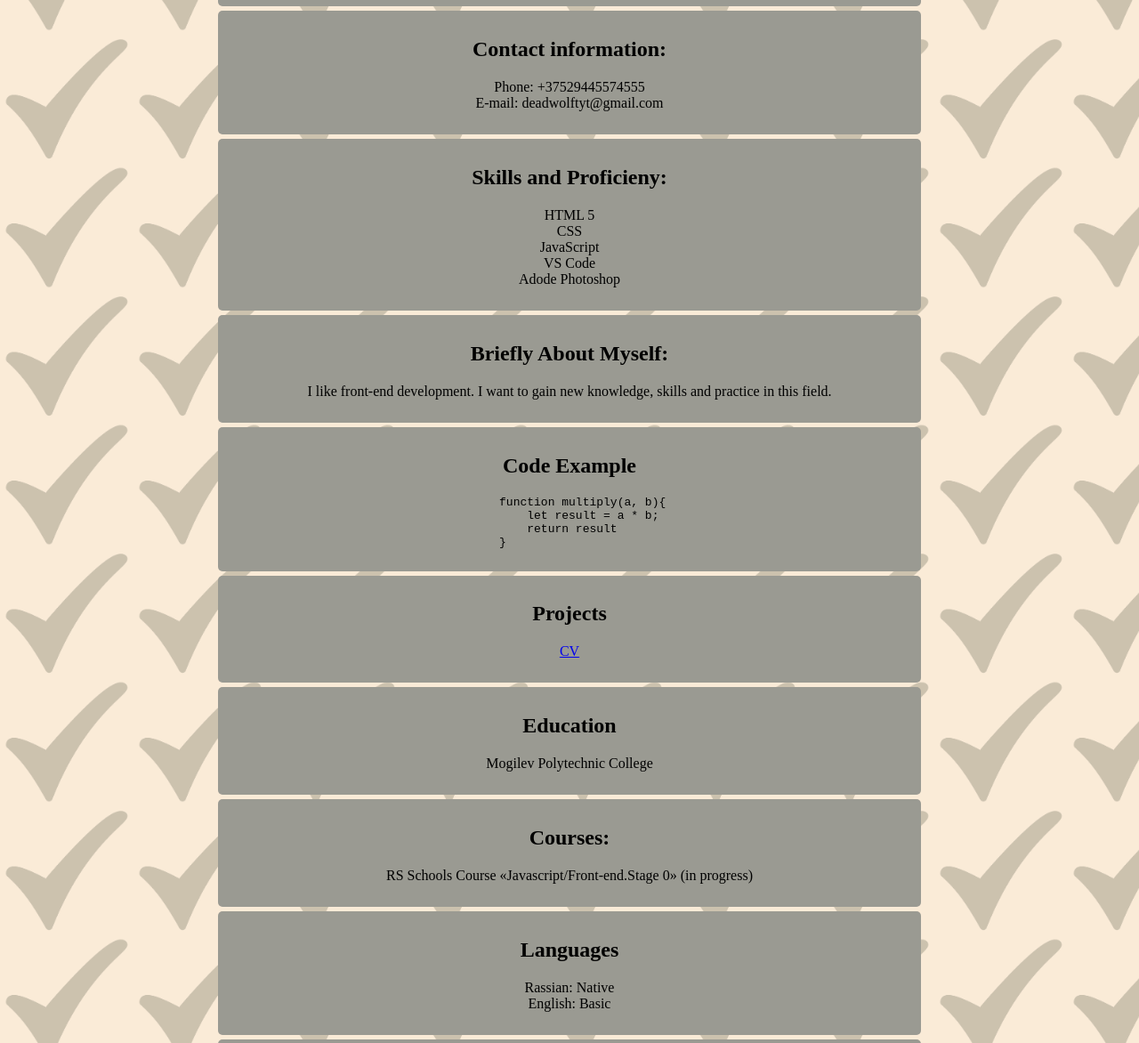
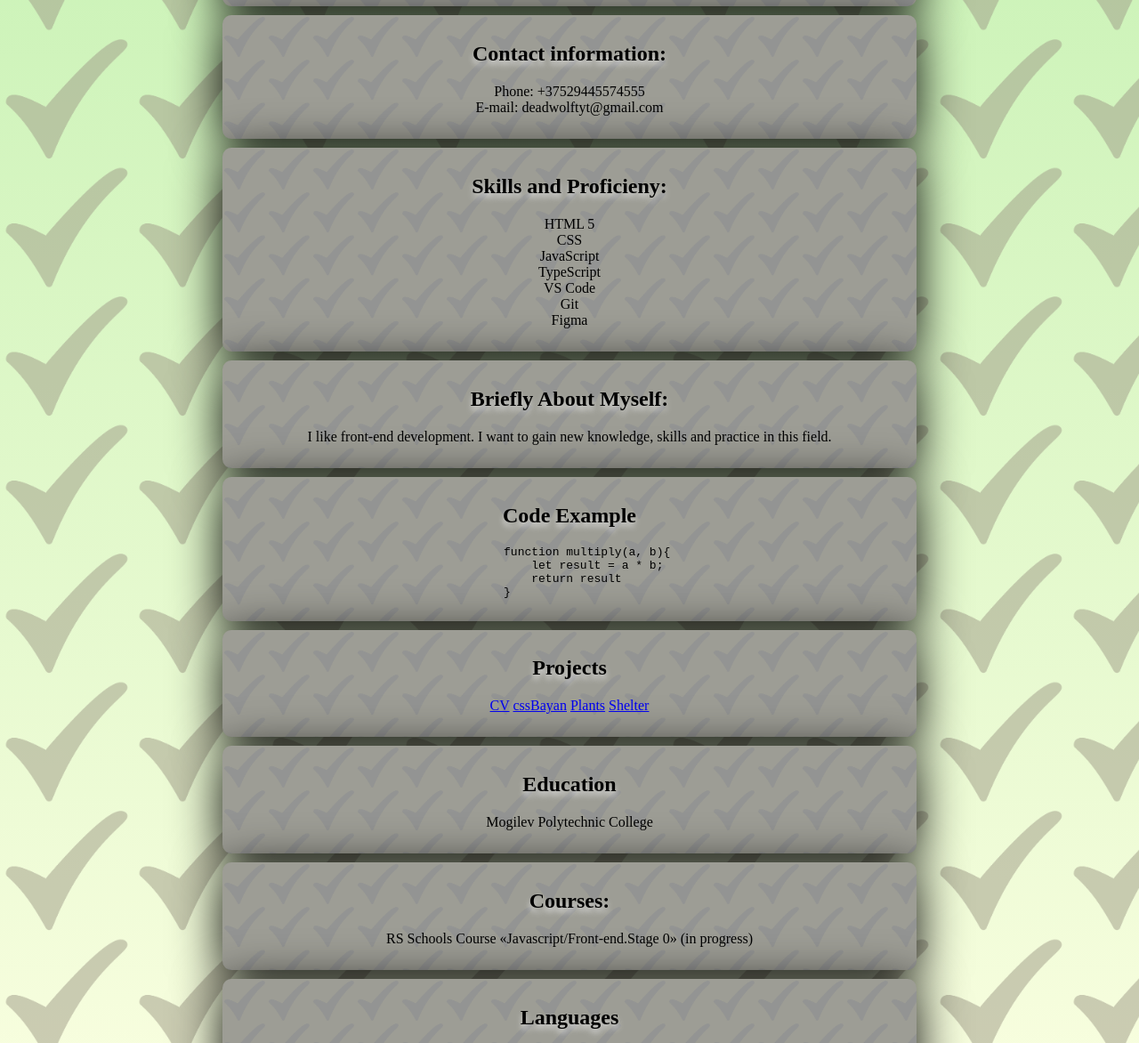
Before and after one commit to DeadWolf1tyt/CV-new, a plain HTML site: page index.html in a window 1280 px wide. Shown: the part 396-1568 px from the top of the page at 89% size. Drawn offline with Linux system fonts and the light colour scheme.

Commit message:
feat: add progect

```diff
--- a/index.html
+++ b/index.html
@@ -17,9 +17,9 @@
         <nav class="nav">
             <h2 class="nav__title">Navigation:</h2>
             <ul class="nav__list">
-                <li class="nav__item"><a href="#course" class="nav__bottom">Courses</a></li>
-                <li class="nav__item"><a href="#language" class="nav__bottom">Languages</a></li>
-                <li class="nav__item"><a href="#github" class="nav__bottom">Github</a></li>
+                <li class="nav__item"><a href="#course" class="nav__bottom"><span>Courses</span></a></li>
+                <li class="nav__item"><a href="#language" class="nav__bottom"><span>Languages</span></a></li>
+                <li class="nav__item"><a href="#github" class="nav__bottom"><span>Github</span></a></li>
             </ul>
         </nav>
     </header>
@@ -37,8 +37,10 @@
                 <li class="skill__item">HTML 5</li>
                 <li class="skill__item">CSS</li>
                 <li class="skill__item">JavaScript</li>
+                <li class="skill__item">TypeScript</li>
                 <li class="skill__item">VS Code</li>
-                <li class="skill__item">Adode Photoshop</li>
+                <li class="skill__item">Git</li>
+                <li class="skill__item">Figma</li>
             </ul>
         </div>
         <div class="biography">
@@ -58,7 +60,12 @@
         </div>
         <div class="project">
             <h2 class="project__title">Projects</h2>
-            <p class="project__text"><a href="https://deadwolf1tyt.github.io/CV/" class="project__link">CV</a></p>
+            <p class="project__text">
+                <a href="https://deadwolf1tyt.github.io/CV/" class="project__link">CV</a>
+                <a href="https://deadwolf1tyt.github.io/cssBayan/cssBayan/index.html" class="project__link">cssBayan</a>
+                <a href="https://deadwolf1tyt.github.io/Plants/" class="project__link">Plants</a>
+                <a href="https://deadwolf1tyt.github.io/Shelter/" class="project__link">Shelter</a>
+            </p>
         </div>
         <div class="education">
             <h2 class="education__title">Education</h2>
--- a/style.css
+++ b/style.css
@@ -1,7 +1,6 @@
 html {
 	scroll-behavior: smooth;
-	background-color: antiquewhite;
-	background-image: url("check mark2.png");
+	background: url(check_mark2.png), linear-gradient(0deg, rgba(253,255,227,1) 0%, rgb(192, 240, 174) 100%);
 	background-attachment: fixed;
 	background-size: 150px;
 }
@@ -11,10 +10,6 @@ body {
 	text-align: center;
 }
 header {
-	background-color: #9a9a92;
-	margin: 5px;
-	padding: 10px;
-	border-radius: 5px;
 	display: flex;
 	flex-direction: row;
 	justify-content: space-around;
@@ -44,65 +39,45 @@ ul {
 	border: 3px solid black;
 	border-radius: 15px;
 	font-size: 2em;
+	box-shadow: 0 0 10px 5px rgb(186, 186, 186);
 }
-.contacts {
-	background-color: #9a9a92;
-	margin: 5px;
-	padding: 10px;
-	border-radius: 5px;
+.nav__bottom span {
+	color: black;
+	text-shadow: 3px 5px 6px rgb(84, 84, 84);
 }
-.skill {
-	background-color: #9a9a92;
-	margin: 5px;
-	padding: 10px;
-	border-radius: 5px;
+h1 {
+	text-shadow: 0 9px 9px rgb(229, 229, 229);
 }
-.biography {
-	background-color: #9a9a92;
-	margin: 5px;
-	padding: 10px;
-	border-radius: 5px;
-}
-.code {
-	background-color: #9a9a92;
-	margin: 5px;
-	padding: 10px;
-	border-radius: 5px;
+h2 {
+	text-shadow: 0 5px 6px rgb(221, 221, 221);
 }
 pre {
 	width: 300px;
 	margin: 0px 0px 0px 150px;
 	text-align: left;
 }
-.project {
-	background-color: #9a9a92;
-	margin: 5px;
+
+.header,
+.contacts,
+.skill,
+.biography,
+.code,
+.project,
+.education,
+.course,
+.language,
+.footer {
+	margin: 10px;
 	padding: 10px;
-	border-radius: 5px;
-}
-.education {
-	background-color: #9a9a92;
-	margin: 5px;
-	padding: 10px;
-	border-radius: 5px;
-}
-.course {
-	background-color: #9a9a92;
-	margin: 5px;
-	padding: 10px;
-	border-radius: 5px;
-}
-.language {
-	background-color: #9a9a92;
-	margin: 5px;
-	padding: 10px;
-	border-radius: 5px;
+	background: url(check_mark3.png) #9d9d95;
+	/*прозрачный фон стенями очень эффектно выглядит*/
+	/* background-color: rgba(253,255,227,0); */
+	background-size: 50px;
+	border-radius: 10px;
+	box-shadow: 0 10px 55px rgb(0 0 0);
 }
 .footer {
-	background-color: #9a9a92;
-	margin: 5px;
 	padding: 10px 50px;
-	border-radius: 5px;
 	display: flex;
 	justify-content: space-around;
 	align-items: center;
```
Also changed, not shown: check_mark2.png (added), check_mark3.png (added), grass.png (added), images/Git.png (added).
